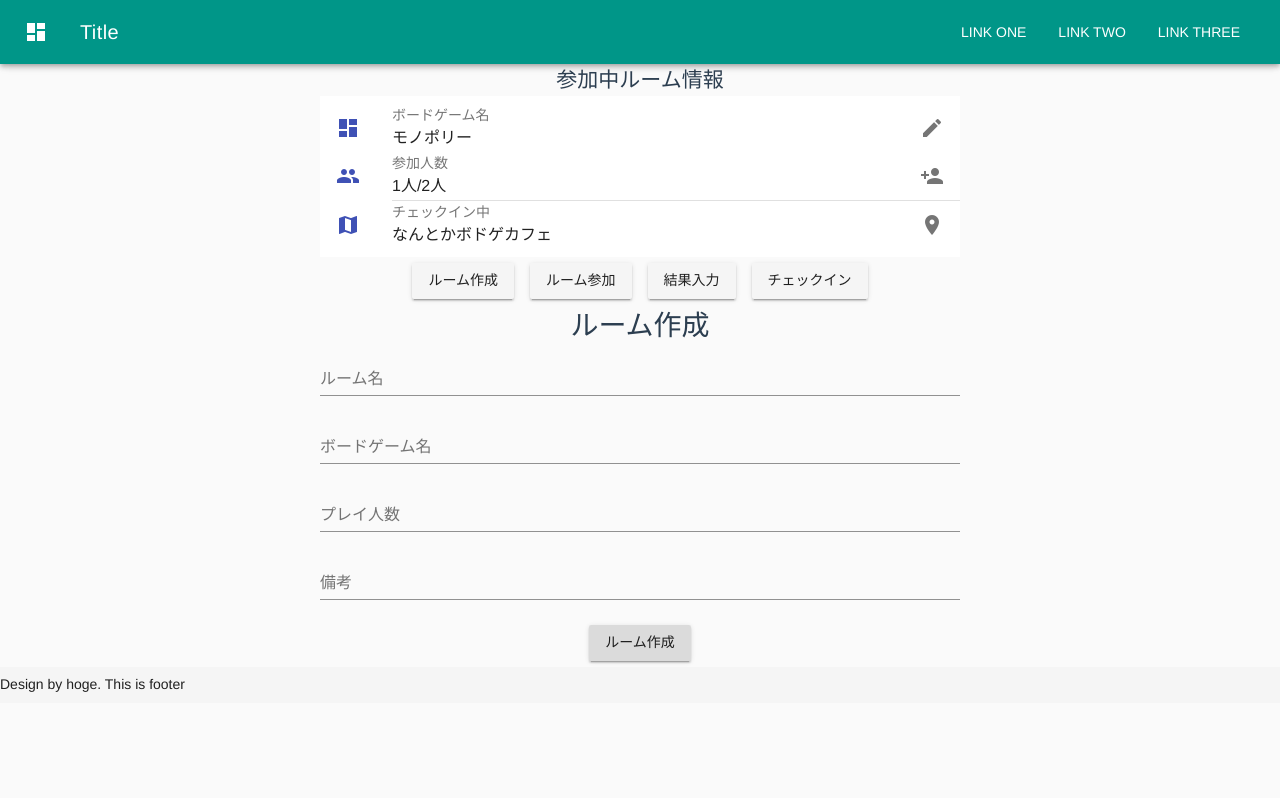
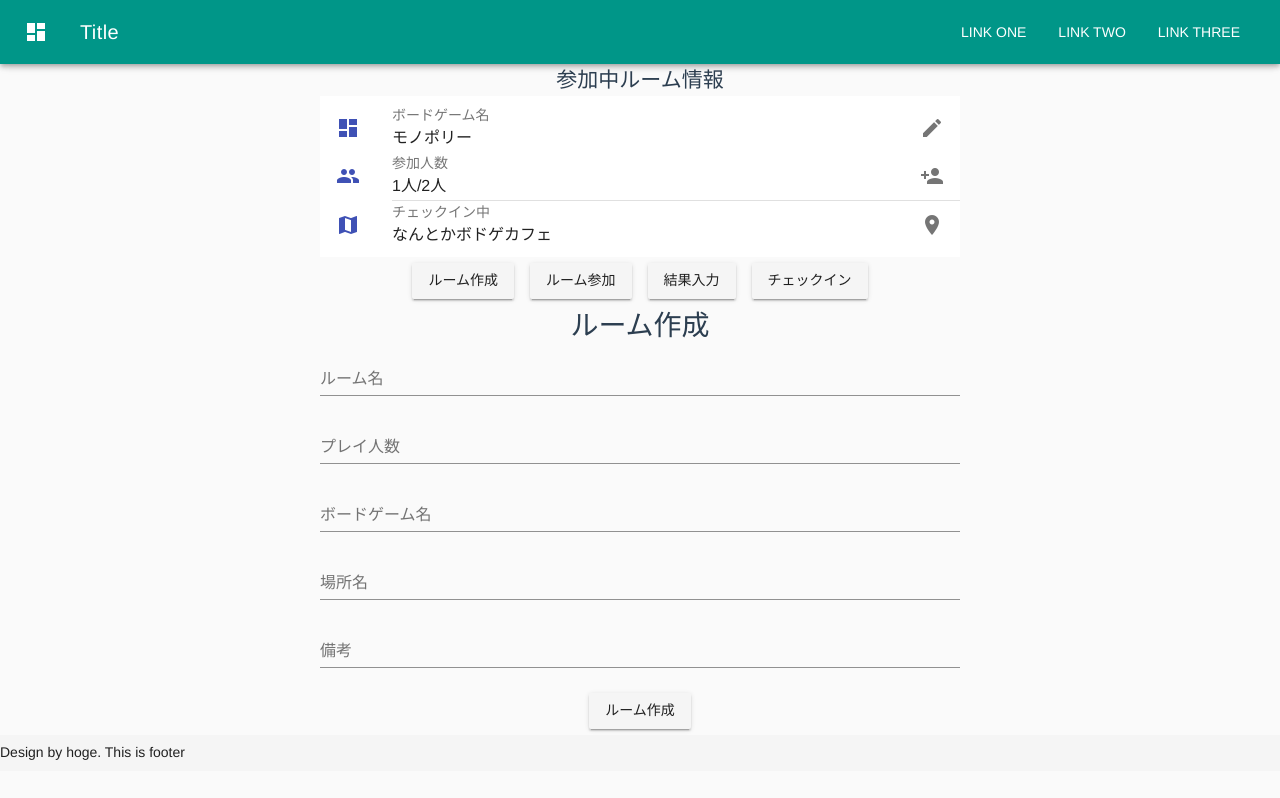
Before and after one commit to platykun/vueAppSample, a Vue app: page /#/record/create in a window 1280 px wide. Built offline with nearby package versions, Linux system fonts and the light colour scheme.

Commit message:
createRoomをAPI呼び出しするように修正

```diff
--- a/src/components/record/CreateRoom.vue
+++ b/src/components/record/CreateRoom.vue
@@ -3,25 +3,44 @@
     <h1>{{ msg }}{{roomName}}</h1>
     <div class="flex xs12 sm6 offset-sm3">
       <v-text-field label="ルーム名" v-model="roomName"></v-text-field>
-      <v-text-field label="ボードゲーム名" v-model="boardGameName"></v-text-field>
       <v-text-field label="プレイ人数" v-model="player"></v-text-field>
-      <v-text-field label="備考" v-model="remarks"></v-text-field>
+      <v-text-field label="ボードゲーム名" v-model="boardTitle"></v-text-field>
+      <v-text-field label="場所名" v-model="placeName"></v-text-field>
+      <v-text-field label="備考" v-model="remark"></v-text-field>
     </div>
-    <v-btn to=".">ルーム作成</v-btn>
+    <v-btn @click.stop.prevent="createRoom">ルーム作成</v-btn>
   </div>
 </template>
 
 <script>
+import api from '@/helper/api';
+
 export default {
   name: 'room',
   data() {
     return {
       roomName: '',
       player: '',
-      boardGameName: '',
-      remarks: '',
+      boardTitle: '',
+      placeName: '',
+      remark: '',
       msg: 'ルーム作成',
     };
+  },
+  methods: {
+    createRoom() {
+      api.createRoom(this.roomName, this.player, this.boardTitle, this.placeName, this.remark).then(
+        (response) => {
+          // eslint-disable-next-line
+          console.log(response);
+          this.$router.push({ path: '.' });
+        })
+        .catch((error) => {
+          // eslint-disable-next-line
+          console.log(error);
+          this.msg = '登録に失敗しました.';
+        });
+    },
   },
 };
 </script>
--- a/src/helper/api.js
+++ b/src/helper/api.js
@@ -16,18 +16,16 @@ export default {
     return promise;
   },
 
-  requestWithToken(method, url, params, token) {
-    let promise = null;
+  requestWithToken(method, url, params) {
+    const token = localStorage.token;
     const fullUrl = process.env.API_URL + url;
 
-    promise = axios({
+    return axios({
       method,
       url: fullUrl,
-      header: { authorization: token },
-      params,
+      headers: { authorization: token },
+      data: params,
     });
-    promise.catch(() => alert('エラーが発生しました'));
-    return promise;
   },
 
   get(url, params) {
@@ -35,7 +33,7 @@ export default {
   },
 
   getWithToken(url, params, token) {
-    this.requestWithToken('get', url, params, token);
+    this.requestWithToken('post', url, params, token);
   },
 
   post(url, params) {
@@ -51,4 +49,17 @@ export default {
       pass,
     });
   },
+
+  createRoom(roomName, player, boardTitle, placeName, remark) {
+    const params = {
+      roomName,
+      player,
+      boardTitle,
+      placeName,
+      remark,
+    };
+    const url = '/user/1/create_room';
+
+    return this.requestWithToken('put', url, params);
+  },
 };
```
